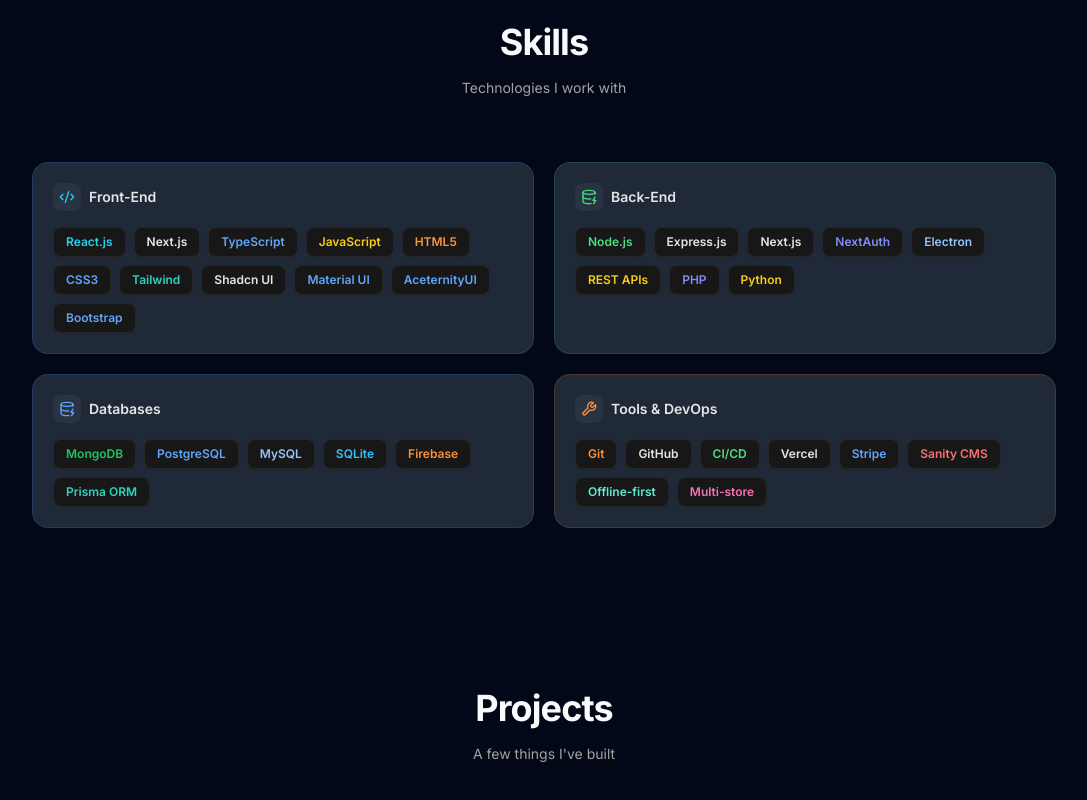
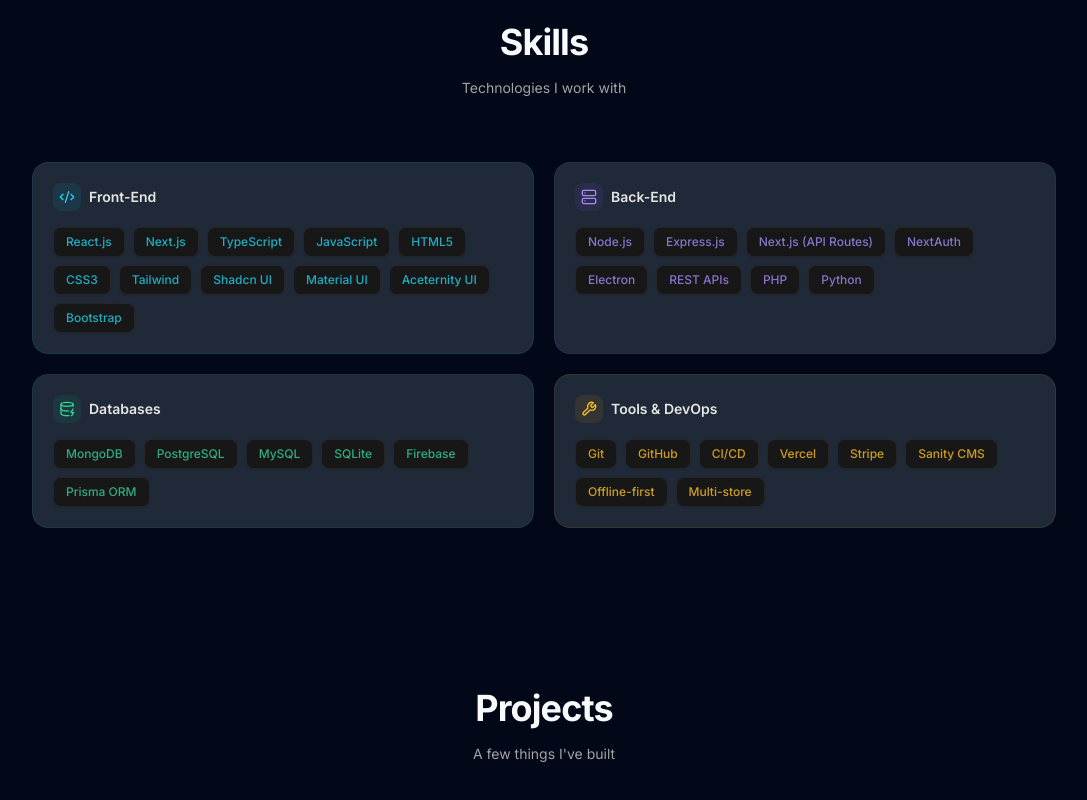
Before and after one commit to opurbo007/opurbo_portfolio, a Next.js app: page / in a window 1280 px wide. Shown: the part 1514-2314 px from the top of the page, without its empty margins (96-1183 px from the left). Built offline with nearby package versions, Linux system fonts and the light colour scheme.

Commit message:
change the colors

```diff
--- a/src/components/3dAvater.tsx
+++ b/src/components/3dAvater.tsx
@@ -47,29 +47,19 @@
           transformStyle: "preserve-3d",
         }}
       >
-        {/* Inner dashed ring */}
-        <div className="absolute inset-[-8px] rounded-full border-2 border-dashed border-blue-400/50 animate-spin-slow" />
-        {/* Inner solid ring */}
-        <div className="absolute inset-[-16px] rounded-full border border-blue-400/30 animate-spin-reverse" />
+        {/* Simplified inner styling */}
+          <div className="absolute inset-[-4px] rounded-full border border-gray-300/30" />
 
-        {/* Pulsing conic glow halo */}
+
+        {/* Refined gradient border for a polished look */}
         <div
-          className="absolute inset-[-8px] rounded-full opacity-20 blur-lg animate-pulse-ring"
+          className="absolute inset-0 rounded-full p-[2px] animate-gradient-spin"
           style={{
             background:
-              "conic-gradient(from 0deg, #3b82f6, #3b82f6, #22d3ee, #ec4899, #3b82f6)",
-          }}
-        />
-
-        {/* Animated gradient border */}
-        <div
-          className="absolute inset-0 rounded-full p-[3px] animate-gradient-spin"
-          style={{
-            background:
-              "linear-gradient(135deg, #3b82f6, #3b82f6, #22d3ee, #3b82f6)",
-            backgroundSize: "300% 300%",
+              "linear-gradient(135deg, #3b82f6, #60a5fa, #22d3ee, #60a5fa)",
+            backgroundSize: "200% 200%",
             boxShadow:
-              "0 0 40px rgba(168,85,247,0.5), 0 0 80px rgba(59,130,246,0.2)",
+              "0 0 20px rgba(59,130,246,0.3), 0 0 40px rgba(59,130,246,0.15)",
           }}
         >
           <div className="w-full h-full rounded-full bg-background" />
--- a/src/components/HeroSection.tsx
+++ b/src/components/HeroSection.tsx
@@ -9,12 +9,8 @@
   const words = [
     { text: "Full" },
     { text: "Stack" },
-    { text: "MERN", className: "text-blue-600 dark:text-blue-400" },
-    { text: "+" },
-    { text: "Next.js", className: "text-blue-600 dark:text-blue-400" },
-    { text: "Developer" },
+    { text: "Developer", className: "text-blue-600 dark:text-blue-400" },
   ];
-
   return (
     <div className="min-h-[90vh] flex items-center justify-center px-6">
       <div className="max-w-6xl w-full flex flex-col-reverse lg:flex-row items-center justify-between gap-12">
--- a/src/components/Skill.tsx
+++ b/src/components/Skill.tsx
@@ -1,96 +1,152 @@
-import { Code2, DatabaseZap, Wrench } from "lucide-react";
+import { Code2, DatabaseZap, Wrench, Server } from "lucide-react";
 
-type Skill = { name: string; lightColor: string; darkColor: string };
+type Skill = { name: string };
 
 const frontEnd: Skill[] = [
-  { name: "React.js",    lightColor: "text-cyan-700",    darkColor: "dark:text-cyan-400" },
-  { name: "Next.js",     lightColor: "text-neutral-800", darkColor: "dark:text-neutral-200" },
-  { name: "TypeScript",  lightColor: "text-blue-700",    darkColor: "dark:text-blue-400" },
-  { name: "JavaScript",  lightColor: "text-yellow-700",  darkColor: "dark:text-yellow-400" },
-  { name: "HTML5",       lightColor: "text-orange-700",  darkColor: "dark:text-orange-400" },
-  { name: "CSS3",        lightColor: "text-blue-600",    darkColor: "dark:text-blue-400" },
-  { name: "Tailwind",    lightColor: "text-teal-700",    darkColor: "dark:text-teal-400" },
-  { name: "Shadcn UI",   lightColor: "text-neutral-800", darkColor: "dark:text-neutral-200" },
-  { name: "Material UI", lightColor: "text-blue-700",    darkColor: "dark:text-blue-400" },
-  { name: "AceternityUI",lightColor: "text-blue-700",  darkColor: "dark:text-blue-400" },
-  { name: "Bootstrap",   lightColor: "text-blue-800",  darkColor: "dark:text-blue-400" },
+  { name: "React.js" },
+  { name: "Next.js" },
+  { name: "TypeScript" },
+  { name: "JavaScript" },
+  { name: "HTML5" },
+  { name: "CSS3" },
+  { name: "Tailwind" },
+  { name: "Shadcn UI" },
+  { name: "Material UI" },
+  { name: "Aceternity UI" },
+  { name: "Bootstrap" },
 ];
 
 const backEnd: Skill[] = [
-  { name: "Node.js",    lightColor: "text-green-700",   darkColor: "dark:text-green-400" },
-  { name: "Express.js", lightColor: "text-neutral-800", darkColor: "dark:text-neutral-200" },
-  { name: "Next.js",    lightColor: "text-neutral-800", darkColor: "dark:text-neutral-200" },
-  { name: "NextAuth",   lightColor: "text-indigo-700",  darkColor: "dark:text-indigo-400" },
-  { name: "Electron",   lightColor: "text-blue-600",    darkColor: "dark:text-blue-300" },
-  { name: "REST APIs",  lightColor: "text-amber-700",   darkColor: "dark:text-yellow-400" },
-  { name: "PHP",        lightColor: "text-indigo-600",  darkColor: "dark:text-indigo-400" },
-  { name: "Python",     lightColor: "text-amber-700",   darkColor: "dark:text-yellow-400" },
+  { name: "Node.js" },
+  { name: "Express.js" },
+  { name: "Next.js (API Routes)" },
+  { name: "NextAuth" },
+  { name: "Electron" },
+  { name: "REST APIs" },
+  { name: "PHP" },
+  { name: "Python" },
 ];
 
 const databases: Skill[] = [
-  { name: "MongoDB",    lightColor: "text-green-700",   darkColor: "dark:text-green-500" },
-  { name: "PostgreSQL", lightColor: "text-blue-700",    darkColor: "dark:text-blue-400" },
-  { name: "MySQL",      lightColor: "text-blue-600",    darkColor: "dark:text-blue-300" },
-  { name: "SQLite",     lightColor: "text-sky-700",     darkColor: "dark:text-sky-400" },
-  { name: "Firebase",   lightColor: "text-orange-600",  darkColor: "dark:text-orange-400" },
-  { name: "Prisma ORM", lightColor: "text-teal-700",    darkColor: "dark:text-teal-400" },
+  { name: "MongoDB" },
+  { name: "PostgreSQL" },
+  { name: "MySQL" },
+  { name: "SQLite" },
+  { name: "Firebase" },
+  { name: "Prisma ORM" },
 ];
 
 const tools: Skill[] = [
-  { name: "Git",          lightColor: "text-orange-700",  darkColor: "dark:text-orange-400" },
-  { name: "GitHub",       lightColor: "text-neutral-800", darkColor: "dark:text-neutral-200" },
-  { name: "CI/CD",        lightColor: "text-green-700",   darkColor: "dark:text-green-400" },
-  { name: "Vercel",       lightColor: "text-neutral-800", darkColor: "dark:text-neutral-200" },
-  { name: "Stripe",       lightColor: "text-blue-700",  darkColor: "dark:text-blue-400" },
-  { name: "Sanity CMS",   lightColor: "text-red-600",     darkColor: "dark:text-red-400" },
-  { name: "Offline-first",lightColor: "text-teal-700",    darkColor: "dark:text-teal-300" },
-  { name: "Multi-store",  lightColor: "text-pink-700",    darkColor: "dark:text-pink-400" },
+  { name: "Git" },
+  { name: "GitHub" },
+  { name: "CI/CD" },
+  { name: "Vercel" },
+  { name: "Stripe" },
+  { name: "Sanity CMS" },
+  { name: "Offline-first" },
+  { name: "Multi-store" },
 ];
 
-const SkillBadge = ({ name, lightColor, darkColor }: Skill) => (
-  <span
-    className={`inline-flex items-center px-3 py-1.5 rounded-lg text-xs font-semibold
-      bg-white dark:bg-neutral-900
-      border border-neutral-200 dark:border-neutral-800
-      hover:border-blue-400 dark:hover:border-blue-500/50
-      hover:bg-blue-50 dark:hover:bg-blue-500/5
-      shadow-sm transition-all duration-200 cursor-default
-      ${lightColor} ${darkColor}`}
-  >
-    {name}
-  </span>
-);
+type CategoryAccent = {
+  icon: React.ReactNode;
+  title: string;
+  skills: Skill[];
+  accent: string; // single accent color per category, used sparingly
+};
 
-const categories = [
+const categories: CategoryAccent[] = [
   {
     icon: <Code2 size={16} />,
     title: "Front-End",
     skills: frontEnd,
-    cardClass: "bg-gray-50 dark:bg-gray-800 border-blue-200 dark:border-blue-500/20",
-    iconClass: "bg-cyan-100 dark:bg-white/5 text-cyan-700 dark:text-cyan-400",
+    accent: "cyan",
   },
   {
-    icon: <DatabaseZap size={16} />,
+    icon: <Server size={16} />,
     title: "Back-End",
     skills: backEnd,
-    cardClass: "bg-gray-50 dark:bg-gray-800 border-green-200 dark:border-green-500/20",
-    iconClass: "bg-green-100 dark:bg-white/5 text-green-700 dark:text-green-400",
+    accent: "violet",
   },
   {
     icon: <DatabaseZap size={16} />,
     title: "Databases",
     skills: databases,
-    cardClass: "bg-gray-50 dark:bg-gray-800 border-blue-200 dark:border-blue-500/20",
-    iconClass: "bg-blue-100 dark:bg-white/5 text-blue-700 dark:text-blue-400",
+    accent: "emerald",
   },
   {
     icon: <Wrench size={16} />,
     title: "Tools & DevOps",
     skills: tools,
-    cardClass: "bg-gray-50 dark:bg-gray-800 border-orange-200 dark:border-orange-500/20",
-    iconClass: "bg-orange-100 dark:bg-white/5 text-orange-700 dark:text-orange-400",
+    accent: "amber",
   },
 ];
+
+// Tailwind needs literal class names, so map accent -> static class strings
+// rather than building them with string interpolation.
+const accentStyles: Record<
+  string,
+  {
+    card: string;
+    icon: string;
+    text: string;
+    badgeBorder: string;
+    badgeHover: string;
+  }
+> = {
+  cyan: {
+    card: "border-cyan-100 dark:border-cyan-500/10",
+    icon: "bg-cyan-50 text-cyan-600 dark:bg-cyan-500/10 dark:text-cyan-400",
+    text: "text-cyan-600/90 dark:text-cyan-400/80",
+    badgeBorder: "border-neutral-200 dark:border-neutral-800",
+    badgeHover:
+      "hover:border-cyan-200 hover:bg-cyan-50/50 dark:hover:border-cyan-500/25 dark:hover:bg-cyan-500/5",
+  },
+  violet: {
+    card: "border-violet-100 dark:border-violet-500/10",
+    icon: "bg-violet-50 text-violet-600 dark:bg-violet-500/10 dark:text-violet-400",
+    text: "text-violet-600/90 dark:text-violet-400/80",
+    badgeBorder: "border-neutral-200 dark:border-neutral-800",
+    badgeHover:
+      "hover:border-violet-200 hover:bg-violet-50/50 dark:hover:border-violet-500/25 dark:hover:bg-violet-500/5",
+  },
+  emerald: {
+    card: "border-emerald-100 dark:border-emerald-500/10",
+    icon: "bg-emerald-50 text-emerald-600 dark:bg-emerald-500/10 dark:text-emerald-400",
+    text: "text-emerald-600/90 dark:text-emerald-400/80",
+    badgeBorder: "border-neutral-200 dark:border-neutral-800",
+    badgeHover:
+      "hover:border-emerald-200 hover:bg-emerald-50/50 dark:hover:border-emerald-500/25 dark:hover:bg-emerald-500/5",
+  },
+  amber: {
+    card: "border-amber-100 dark:border-amber-500/10",
+    icon: "bg-amber-50 text-amber-600 dark:bg-amber-500/10 dark:text-amber-400",
+    text: "text-amber-600/90 dark:text-amber-400/80",
+    badgeBorder: "border-neutral-200 dark:border-neutral-800",
+    badgeHover:
+      "hover:border-amber-200 hover:bg-amber-50/50 dark:hover:border-amber-500/25 dark:hover:bg-amber-500/5",
+  },
+};
+
+const SkillBadge = ({
+  name,
+  text,
+  badgeBorder,
+  badgeHover,
+}: {
+  name: string;
+  text: string;
+  badgeBorder: string;
+  badgeHover: string;
+}) => (
+  <span
+    className={`inline-flex items-center px-3 py-1.5 rounded-lg text-xs font-medium
+      bg-white dark:bg-neutral-900
+      border shadow-sm transition-colors duration-150 cursor-default
+      ${text} ${badgeBorder} ${badgeHover}`}
+  >
+    {name}
+  </span>
+);
 
 const Skill = () => {
   return (
@@ -105,21 +161,35 @@
       </div>
 
       <div className="max-w-5xl mx-auto grid grid-cols-1 sm:grid-cols-2 gap-5">
-        {categories.map((cat, idx) => (
-          <div key={idx} className={`rounded-2xl border p-5 ${cat.cardClass}`}>
+        {categories.map((cat) => {
+          const style = accentStyles[cat.accent];
+          return (
+            <div
+              key={cat.title}
+              className={`rounded-2xl border bg-gray-50 dark:bg-gray-800 p-5 ${style.card}`}
+            >
               <div className="flex items-center gap-2 mb-4">
-              <span className={`p-1.5 rounded-lg ${cat.iconClass}`}>
+                <span className={`p-1.5 rounded-lg ${style.icon}`}>
                   {cat.icon}
                 </span>
-              <h3 className="font-semibold text-sm text-neutral-800 dark:text-neutral-200">{cat.title}</h3>
+                <h3 className="font-semibold text-sm text-neutral-800 dark:text-neutral-200">
+                  {cat.title}
+                </h3>
               </div>
               <div className="flex flex-wrap gap-2">
-              {cat.skills.map((skill, i) => (
-                <SkillBadge key={i} {...skill} />
+                {cat.skills.map((skill) => (
+                  <SkillBadge
+                    key={skill.name}
+                    name={skill.name}
+                    text={style.text}
+                    badgeBorder={style.badgeBorder}
+                    badgeHover={style.badgeHover}
+                  />
                 ))}
               </div>
             </div>
-        ))}
+          );
+        })}
       </div>
     </section>
   );
```
Lines whose indentation alone changed are shown as unchanged.
